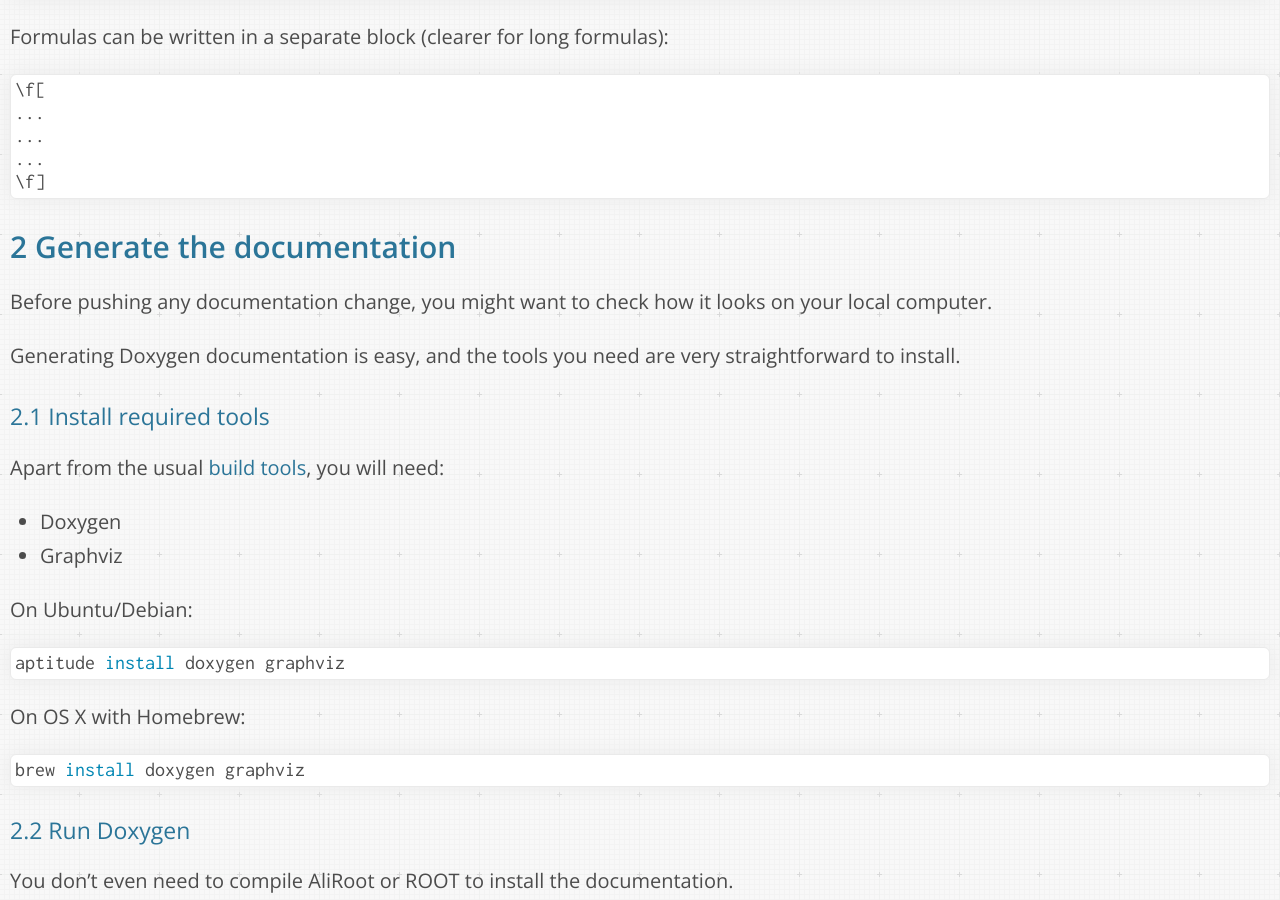
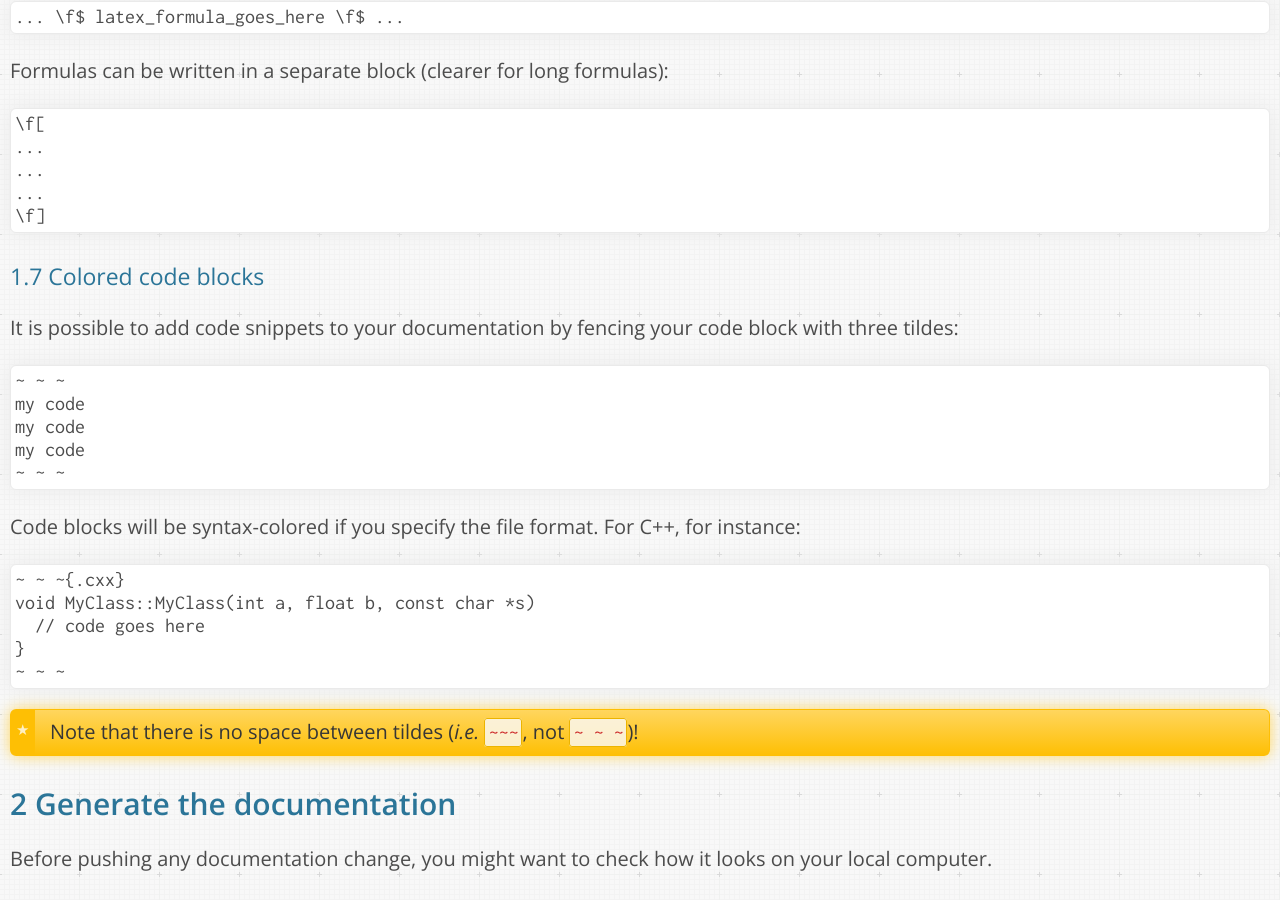
Before and after one commit to dberzano/dberzano.github.io, a Jekyll site: the page built from alice/doxygen/index.md, in a window 1280 px wide and 900 px high, scrolled down 6886 px. Built offline with Jekyll 4.4.1, drawn with Linux system fonts in a browser that asks for light colours; Markdown is read by kramdown in place of the engine named in the settings; some of the changed text lies outside the part shown.

Commit message:
AliDoxy: colored code blocks

````diff
--- a/alice/doxygen/index.md
+++ b/alice/doxygen/index.md
@@ -311,6 +311,32 @@ Formulas can be written in a separate block (clearer for long formulas):
 \f]
 ```
 
+
+### Colored code blocks
+
+It is possible to add code snippets to your documentation by fencing your code
+block with three tildes:
+
+```
+~ ~ ~
+my code
+my code
+my code
+~ ~ ~
+```
+
+Code blocks will be syntax-colored if you specify the file format. For C++, for
+instance:
+
+```
+~ ~ ~{.cxx}
+void MyClass::MyClass(int a, float b, const char *s)
+  // code goes here
+}
+~ ~ ~
+```
+
+> Note that there is no space between tildes (*i.e.* `~~~`, not `~ ~ ~`)!
 
 
 ## Generate the documentation
````
